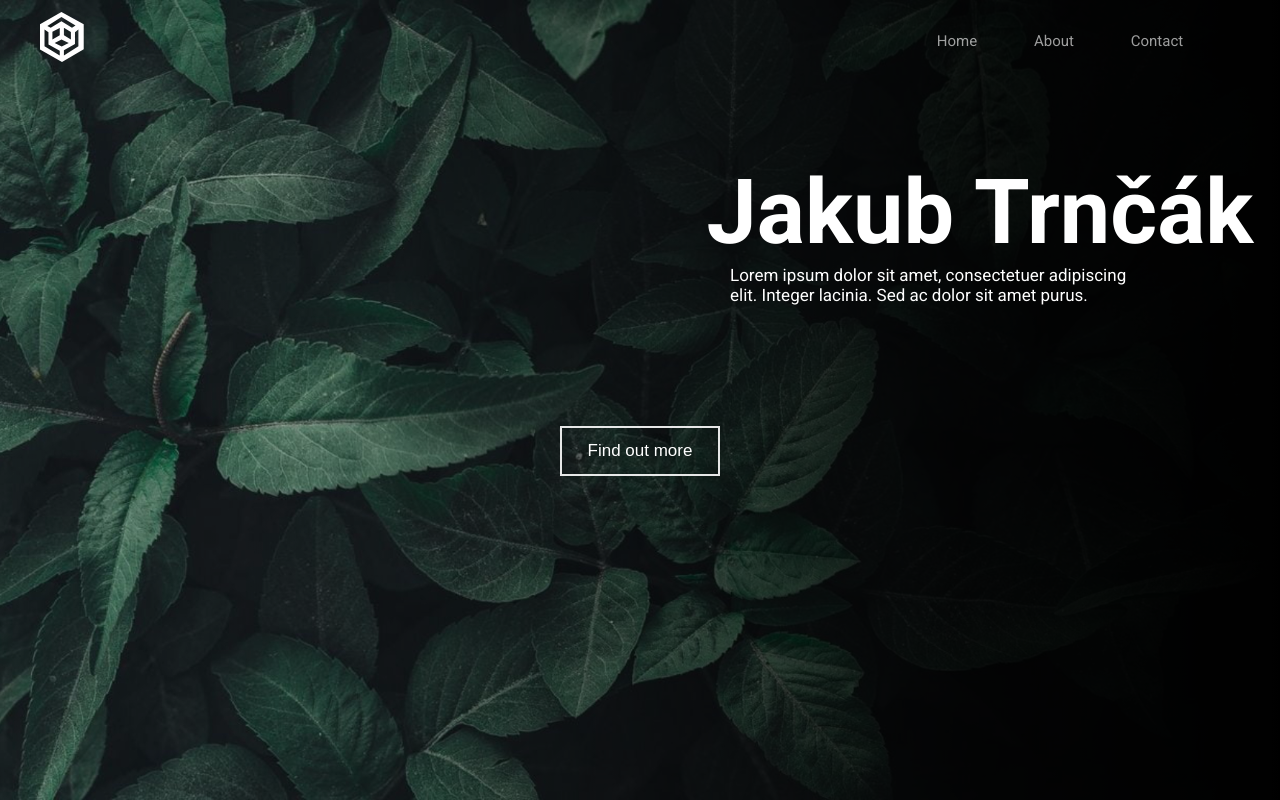
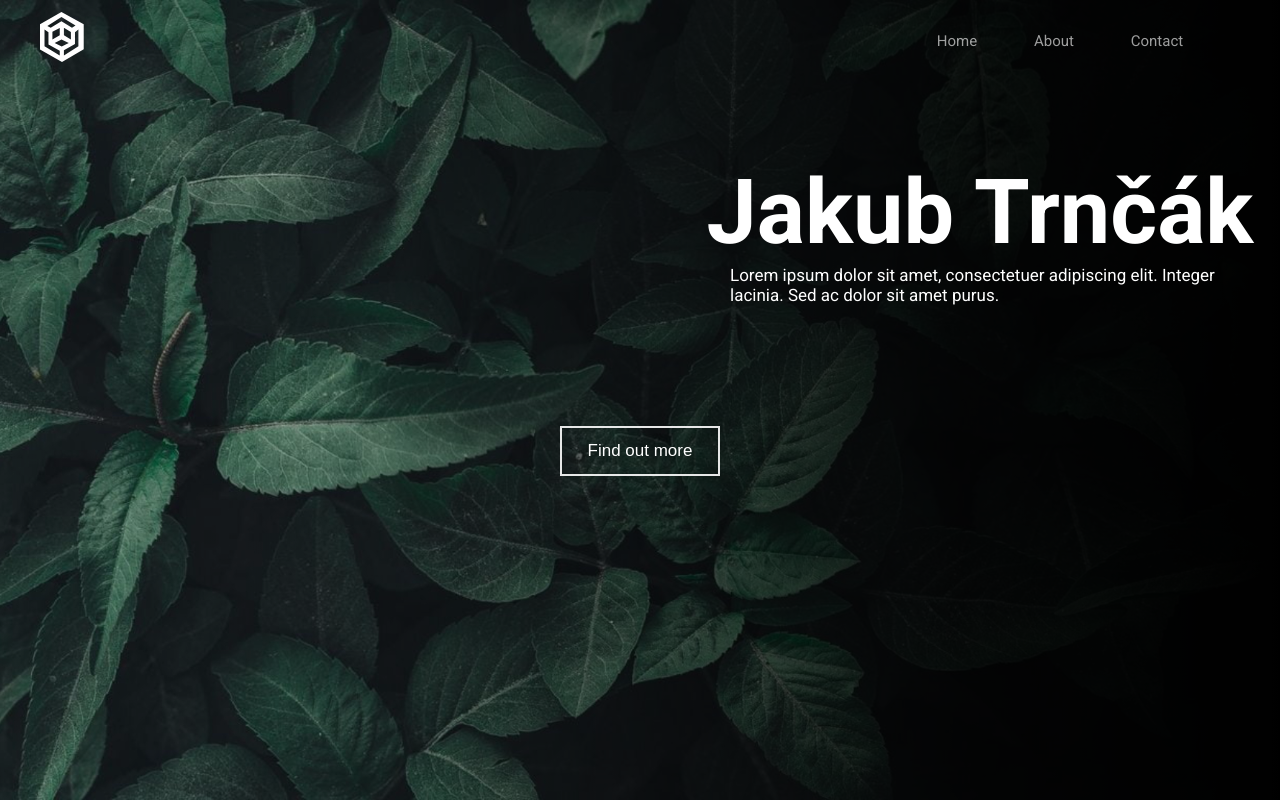
Before and after one commit to Orange4Broom/portfolio, a React (Vite) app: page / in a window 1280 px wide. Shown: the top 800 px of the page. Built offline with nearby package versions, Linux system fonts and the light colour scheme.

Commit message:
Again resize paragraf and set margin

```diff
--- a/src/components/startpage/startpage.css
+++ b/src/components/startpage/startpage.css
@@ -105,9 +105,9 @@
 
     .info-paragraf {
         text-align: left;
-        max-width: 400px;
+        max-width: 500px;
         margin: 0;
-        margin-right: 150px;
+        margin-right: 50px;
     }
 
     .button-div {
```
